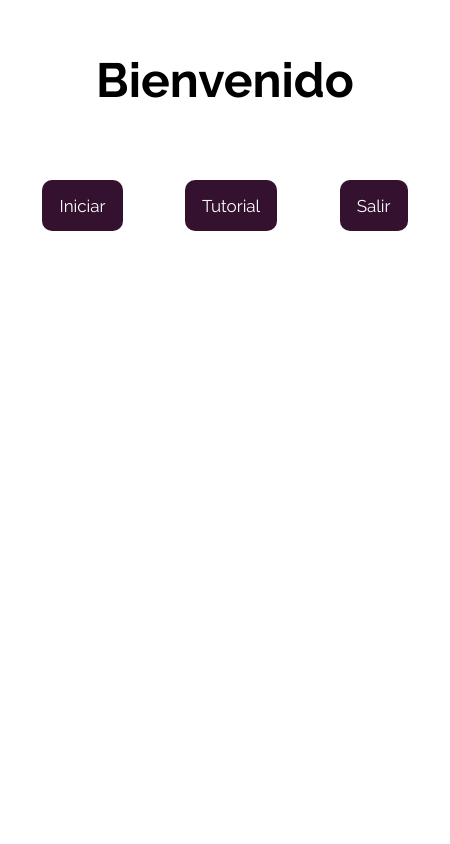
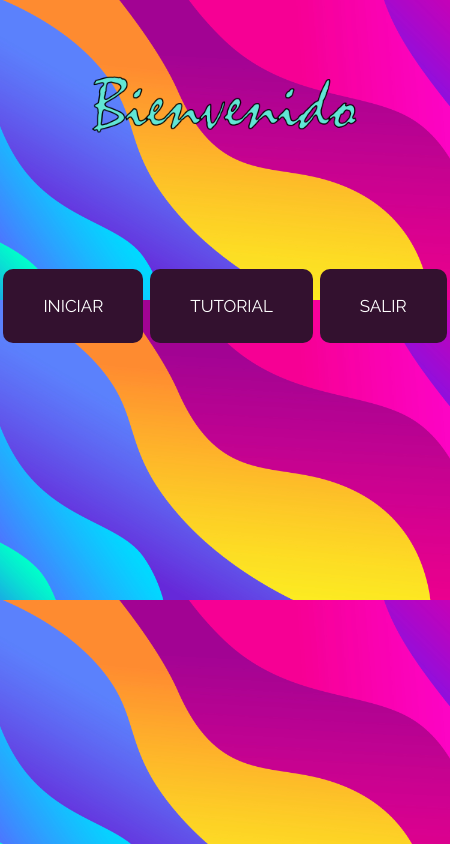
Before and after one commit to AguuSz/ascensor-gui, an Electron app: page src/views/index.html in a window 450 px wide. Drawn offline with Linux system fonts and the light colour scheme.

Commit message:
Actualizacion cosas graficas

```diff
--- a/index.js
+++ b/index.js
@@ -19,7 +19,10 @@ app.on('ready', () => {
     mainWindow = new BrowserWindow({
         webPreferences: {
             nodeIntegration: true
-        }
+        },
+        width: 870,
+        height: 600,
+        resizable: false
     });
     mainWindow.loadURL(url.format({
         pathname: path.join(__dirname, 'src/views/index.html'),
--- a/src/views/css/style.css
+++ b/src/views/css/style.css
@@ -13,8 +13,20 @@ body {
 /* ------------------------------------------------------------------------------- */
 .contenedor {
     max-width: 1200px;
-    width: 95%;
+    height: 100%;
     margin: 0 auto;
+    background-image: url("../../img/banner.jpg");
+    background-size: 100%;
+
+    min-height: 100%;
+    min-width: 100%;
+
+    height: auto;
+    width: 100%;
+
+    position: fixed;
+    top: 0;
+    left: 0;
 }
 h1 {
     font-size: 4.8rem;
@@ -42,21 +54,26 @@ img {
 }
 
 /* ------------------------------------------------------------------------------- */
+.welcome {
+    margin-top: 3rem;
+}
 .botones {
     display: flex;
     justify-content: space-around;
     flex-wrap: wrap;
+    margin-top: 5rem;
 }
 .button {
     margin: 2rem 0 0 0;
     text-decoration: none;
+    text-transform: uppercase;
     border-radius:10px;
     z-index: 1;
     position: relative;
     font-size: inherit;
     font-family: inherit;
     color: white;
-    padding: 0.5em 1em;
+    padding: 2rem 4rem;
     outline: none;
     border: none;
     background-color: #33112f;
@@ -94,9 +111,7 @@ a.button {
     margin: 1rem auto;
     background-color: #4c1a47;
 }
-.titulo {
-    text-align: center;
-}
+
 /* ---------------------------------------------------------- */
 /* AddNewFace page */
 label {
--- a/src/views/index.html
+++ b/src/views/index.html
@@ -13,8 +13,8 @@
 
     <body>
         <div class="contenedor">
-            <div class="titulo">
-                <h1>Bienvenido</h1>
+            <div class="welcome">
+                <img src="../img/welcome.png" alt="">
             </div>
             <div class="botones">
                 <a href="#" id="iniciar" class="button">Iniciar</a>
@@ -23,6 +23,7 @@
             </div>
         </div>
 
+
         <script src="./js/mainHandler.js"></script>
 
     </body>
```
Also changed, not shown: src/img/banner.jpg (added), src/img/banner.png (deleted), src/img/welcome.png (added).
